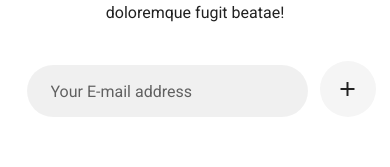
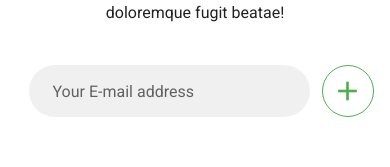
Before and after one commit to ru9/equine-statera, a Vue app: page / in a window 390 px wide. Shown: the part 388-555 px from the top of the page. Built offline with nearby package versions, Linux system fonts and the light colour scheme.

Commit message:
Button fix

```diff
--- a/src/views/Home.vue
+++ b/src/views/Home.vue
@@ -19,8 +19,14 @@
           </v-text-field>
         </v-col>
 
-        <v-btn class="mt-2 d-flex d-sm-none" depressed fab>
-          <v-icon dark>mdi-plus</v-icon>
+        <v-btn
+          class="mt-3 d-flex d-sm-none"
+          x-large
+          icon
+          color="green"
+          outlined
+        >
+          <v-icon>mdi-plus</v-icon>
         </v-btn>
         <v-btn class="mt-3 d-none d-sm-flex" x-large rounded depressed
           >Subscribe</v-btn
```
